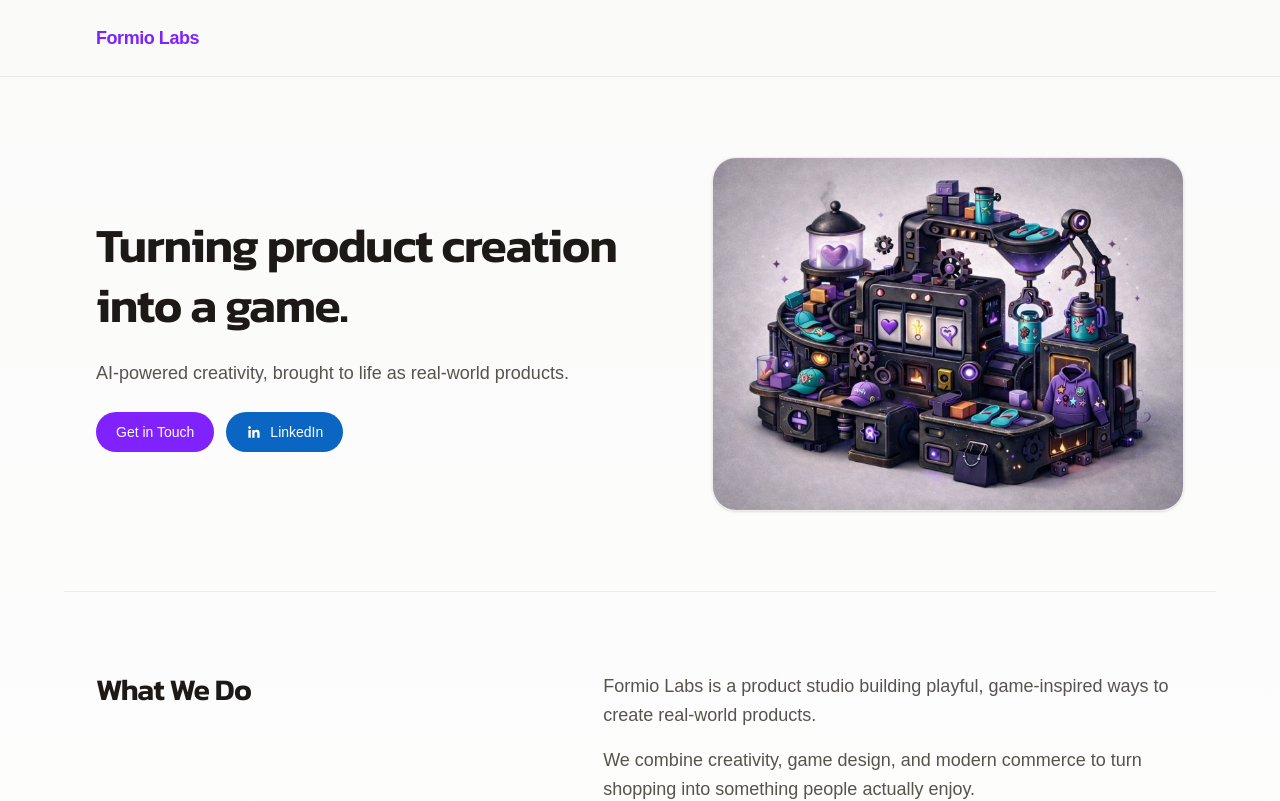
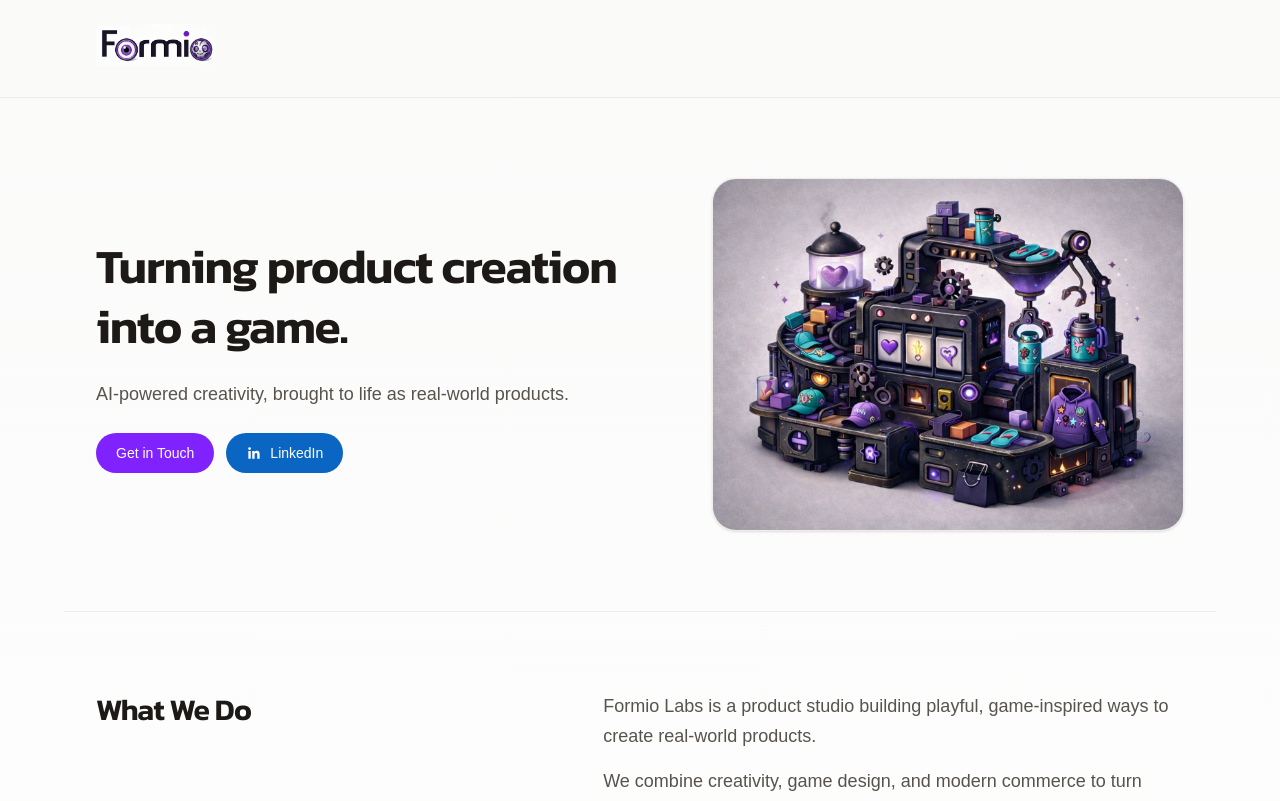
Before and after one commit to formio-labs/formiolabs-site, a Next.js app: page / in a window 1280 px wide. Shown: the top 801 px of the page. Built offline with nearby package versions, Linux system fonts and the light colour scheme.

Commit message:
Increase header logo size

```diff
--- a/src/app/page.tsx
+++ b/src/app/page.tsx
@@ -1,3 +1,4 @@
+import Image from "next/image";
 import ButtonLink from "@/components/ButtonLink";
 import Footer from "@/components/Footer";
 import Hero from "@/components/Hero";
@@ -10,9 +11,16 @@ export default function Home() {
         <Section className="py-6">
           <a
             href="#top"
-            className="text-base font-semibold tracking-tight text-violet-600 transition-colors hover:text-violet-700 focus-visible:outline focus-visible:outline-2 focus-visible:outline-offset-2 focus-visible:outline-violet-600 sm:text-lg"
+            className="inline-flex items-center focus-visible:outline focus-visible:outline-2 focus-visible:outline-offset-2 focus-visible:outline-violet-600"
           >
-            Formio Labs
+            <Image
+              src="/logo.webp"
+              alt="Formio Labs"
+              width={300}
+              height={104}
+              className="h-[2.6rem] w-auto"
+              priority
+            />
           </a>
         </Section>
       </header>
```
Also changed, not shown: public/logo.webp (added).
